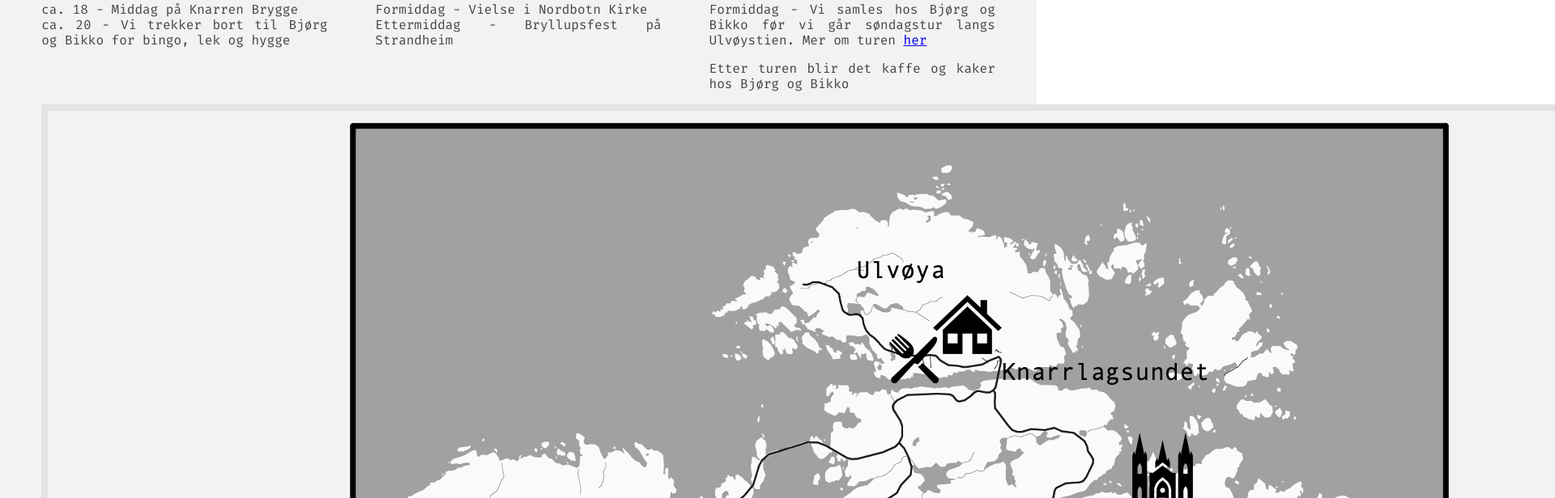
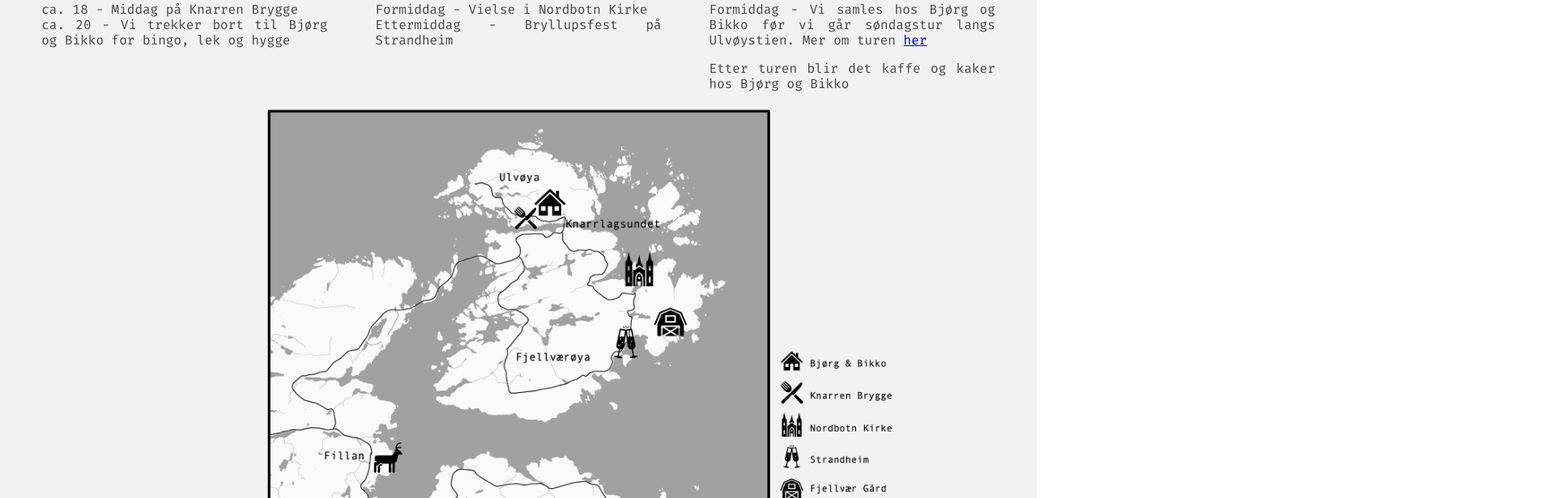
Before and after one commit to melhoos/gudrunogsimon, a React (Create React App) app: page / in a window 1280 px wide. Shown: the part 880-1496 px from the top of the page at 81% size, 1920 px wide, since content can reach past the window. Built offline with nearby package versions, Linux system fonts and the light colour scheme.

Commit message:
Updated hitra map

```diff
--- a/src/App.css
+++ b/src/App.css
@@ -87,6 +87,11 @@ footer {
   border-bottom: 1px solid #444;
 }
 
+#Program .map-hitra {
+  border: 0;
+  width: 75vw;
+}
+
 #Menu {
   padding-bottom: 4vh;
   margin-top: 4vh;
--- a/src/Program.jsx
+++ b/src/Program.jsx
@@ -48,7 +48,7 @@ const Program = () => {
         </div>
       </div>
       <img
-          className="Map_Hitra"
+          className="map-hitra"
           src={Map_Hitra}
           alt="Map_Hitra"
         />
```
